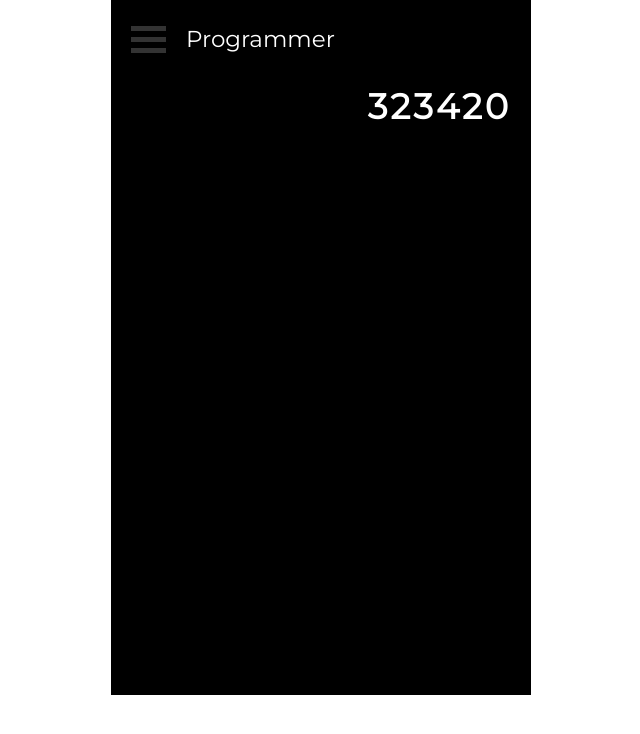
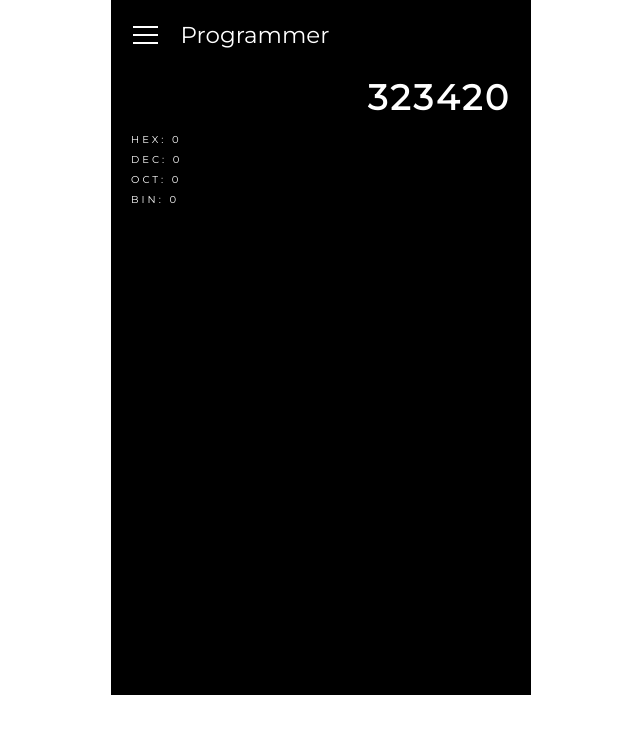
Before and after one commit to CLantigua2/programming-calculator, a React (Create React App) app: page / in a window 1280 px wide. Shown: the top 734 px of the page, without its empty margins (319-959 px from the left). Built offline with nearby package versions, Linux system fonts and the light colour scheme.

Commit message:
initialized modes

```diff
--- /dev/null
+++ b/src/components/Modes.js
@@ -0,0 +1,24 @@
+import React, { useState } from 'react'
+import styled from '@emotion/styled'
+
+const ops = ['HEX', 'DEC', 'OCT', 'BIN']
+
+const newOptions = ops.map(item => ({ name: item, value: 0 }))
+const Modes = () => {
+    return (
+        <Container>{newOptions.map(item => <p key={item.name}>{item.name}: {item.value}</p>)}</Container>
+    )
+}
+
+export default Modes
+
+const Container = styled.div`
+    height: 20px;
+    p {
+        display: flex;
+        height: 100%;
+        flex-direction: column;
+        justify-content: space-between;
+        letter-spacing: 3px;
+        }
+`
--- a/src/components/Nav.js
+++ b/src/components/Nav.js
@@ -19,16 +19,16 @@ const Burger = styled.div`
   cursor: pointer;
 
 .bar1, .bar2, .bar3 {
-  width: 35px;
-  height: 5px;
-  background-color: #333;
+  width: 25px;
+  height: 2px;
+  background-color: #fff;
   margin: 6px 0;
   transition: 0.4s;
 }
 
 .change1  {
-  -webkit-transform: rotate(-45deg) translate(-9px, 6px);
-  transform: rotate(-45deg) translate(-9px, 6px);
+  -webkit-transform: rotate(-45deg) translate(-4.5px, 3px);
+  transform: rotate(-45deg) translate(-4.5px, 3px);
 }
 
 .change2 {opacity: 0;}
--- a/src/components/OutPutField.js
+++ b/src/components/OutPutField.js
@@ -16,6 +16,7 @@ export default OutPutField
 const Container = styled.div`
     width: 100%;
     text-align: right;
+    margin-bottom: 20px;
     h1 {
         font-size: 3.5rem;
         font-weight: 900;
--- a/src/views/OutPut.js
+++ b/src/views/OutPut.js
@@ -1,10 +1,12 @@
 import React from 'react'
 import OutPutField from '../components/OutPutField'
+import Modes from '../components/Modes'
 
 const OutPut = () => {
     return (
         <div>
             <OutPutField />
+            <Modes />
         </div>
     )
 }
```
